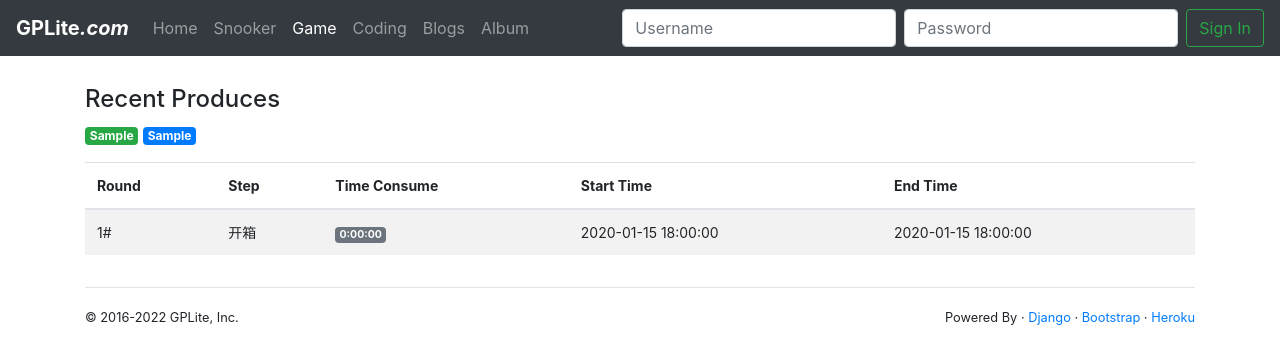
After one commit to pig0301/gplitesite, a Django app: page /game/ in a window 1280 px wide. The commit adds this page. Shown: the top 364 px of the page. Run offline with Django 3.2, Linux system fonts and the light colour scheme; tables that the repository leaves empty hold one stand-in row (values such as "Sample post"); some libraries are stand-ins or nearby versions.

Commit message:
魔力料理日志记录功能

```diff
--- a/blogsite/game/models.py
+++ b/blogsite/game/models.py
@@ -9,7 +9,7 @@ class cg_mp700_produce(models.Model):
     main_chef = models.CharField(max_length=45)
 
 class cg_mp700_detail(models.Model):
-    produce = models.ForeignKey(cg_mp700_produce, on_delete=models.DO_NOTHING, related_name='product_detail')
+    produce = models.ForeignKey(cg_mp700_produce, on_delete=models.DO_NOTHING, related_name='produce_detail')
     round = models.IntegerField()
     step = models.IntegerField()
     start_dttm = models.DateTimeField()
@@ -18,6 +18,7 @@ class cg_mp700_detail(models.Model):
     def time_consume(self):
         if self.end_dttm is None:
             diff = timezone.now() - self.start_dttm
-            return timedelta(diff.days, diff.seconds, 0)
         else:
-            return self.end_dttm - self.start_dttm
+            diff = self.end_dttm - self.start_dttm
+
+        return timedelta(diff.days, diff.seconds, 0)
--- /dev/null
+++ b/blogsite/game/views.py
@@ -0,0 +1,46 @@
+from django.http import HttpResponse
+from django.utils import timezone
+from libs.functions import render_template
+
+from game import models
+
+def index(request):
+    produces = models.cg_mp700_produce.objects.order_by("-id").prefetch_related('produce_detail')
+    return render_template("game/index.html", {'produces': produces}, request)
+
+def produce_start(request):
+    warehouse = request.GET['w']
+    main_chef = request.GET['c']
+
+    produce = models.cg_mp700_produce(warehouse=warehouse, main_chef=main_chef)
+    produce.save()
+
+    models.cg_mp700_detail.objects.filter(end_dttm=None).update(end_dttm=timezone.now())
+
+    return HttpResponse(produce.id)
+
+def produce_finish(request, produce_id):
+    lastStep = finish_last_step(produce_id)
+
+    return HttpResponse(lastStep.id)
+
+def produce_detail_add(request, produce_id):
+    round1 = request.GET['r']
+    step = request.GET['s']
+
+    finish_last_step(produce_id)
+
+    detail = models.cg_mp700_detail(produce_id=produce_id, round=round1, step=step, start_dttm=timezone.now())
+    detail.save()
+
+    return HttpResponse(detail.id)
+
+def finish_last_step(produce_id):
+    produce = models.cg_mp700_produce.objects.prefetch_related('produce_detail').get(id=produce_id)
+    lastStep = produce.produce_detail.last()
+
+    if lastStep is not None:
+        lastStep.end_dttm = timezone.now()
+        lastStep.save()
+
+    return lastStep
--- a/blogsite/templatetags/ext_filters.py
+++ b/blogsite/templatetags/ext_filters.py
@@ -13,3 +13,14 @@ def default_title(url):
         return 'Home'
     else:
         return match.group(1).capitalize()
+
+@register.filter
+def ml_step_desc(step):
+    if step == 1:
+        return "开箱"
+    elif step == 2:
+        return "整理"
+    elif step == 3:
+        return "制作"
+    else:
+        return ""
--- a/gplitesite/urls.py
+++ b/gplitesite/urls.py
@@ -8,6 +8,7 @@ admin.autodiscover()
 from home import views as home
 from snooker import views as snooker
 from snooker.campaign import views as snooker_campaign
+from game import views as game
 
 import settings
 
@@ -22,6 +23,11 @@ urlpatterns = [
     url(r'^snooker/campaign/$', snooker_campaign.index),
     url(r'^snooker/campaign/(\d+)/$', snooker_campaign.detail),
 
+    url(r'^game/$', game.index),
+    url(r'^game/produce/start/$', game.produce_start),
+    url(r'^game/produce/finish/(\d+)/$', game.produce_finish),
+    url(r'^game/produce/detail/add/(\d+)/$', game.produce_detail_add),
+
     path('admin/', admin.site.urls),
     url(r'^media/(?P<path>.*)$', serve, {"document_root": settings.MEDIA_ROOT}),
 ]
--- a/htmlfiles/templates/base.html
+++ b/htmlfiles/templates/base.html
@@ -39,6 +39,9 @@
                 </li>
                 <li class="nav-item{% if tagname == 'Snooker' %} active{% endif %}">
                     <a class="nav-link" href="/snooker/">Snooker{% if tagname == 'Snooker' %} <span class="sr-only">(current)</span>{% endif %}</a>
+                </li>
+                <li class="nav-item{% if tagname == 'Game' %} active{% endif %}">
+                    <a class="nav-link" href="/game/">Game{% if tagname == 'Game' %} <span class="sr-only">(current)</span>{% endif %}</a>
                 </li>
                 <li class="nav-item{% if tagname == 'Coding' %} active{% endif %}">
                     <a class="nav-link" href="/coding/">Coding{% if tagname == 'Coding' %} <span class="sr-only">(current)</span>{% endif %}</a>
--- /dev/null
+++ b/htmlfiles/templates/game/index.html
@@ -0,0 +1,42 @@
+{% extends "base.html" %}
+{% load staticfiles %}
+{% load ext_filters %}
+
+{% block body_content %}
+	<div class="container">
+	    <h4><br />Recent Produces</h4>
+
+	    <div class="row">
+            <div class="col-md-12">
+            	{% for produce in produces %}
+            	<p>
+            		<span class="badge badge-success">{{ produce.warehouse }}</span>
+            		<span class="badge badge-primary">{{ produce.main_chef }}</span>
+            	</p>
+                <table class="table table-striped">
+                    <thead>
+                        <tr>
+                            <th>Round</th>
+                            <th>Step</th>
+                            <th>Time Consume</th>
+                            <th>Start Time</th>
+                            <th>End Time</th>
+                        </tr>
+                    </thead>
+                    <tbody>
+                        {% for detail in produce.produce_detail.all %}
+                        <tr>
+                            <td>{{ detail.round }}#</td>
+                            <td>{{ detail.step | ml_step_desc }}</td>
+                            <td><span class="badge badge-{% if detail.end_dttm %}secondary{% else %}warning{% endif %}">{{ detail.time_consume }}</span></td>
+                            <td>{{ detail.start_dttm | date:"Y-m-d H:i:s" }}</td>
+                            <td>{% if detail.end_dttm %}{{ detail.end_dttm | date:"Y-m-d H:i:s" }}{% else %}进行中{% endif %}</td>
+                        </tr>
+                        {% endfor %}
+                    </tbody>
+                </table>
+                {% endfor %}
+            </div>
+        </div>
+	</div>
+{% endblock %}
```
